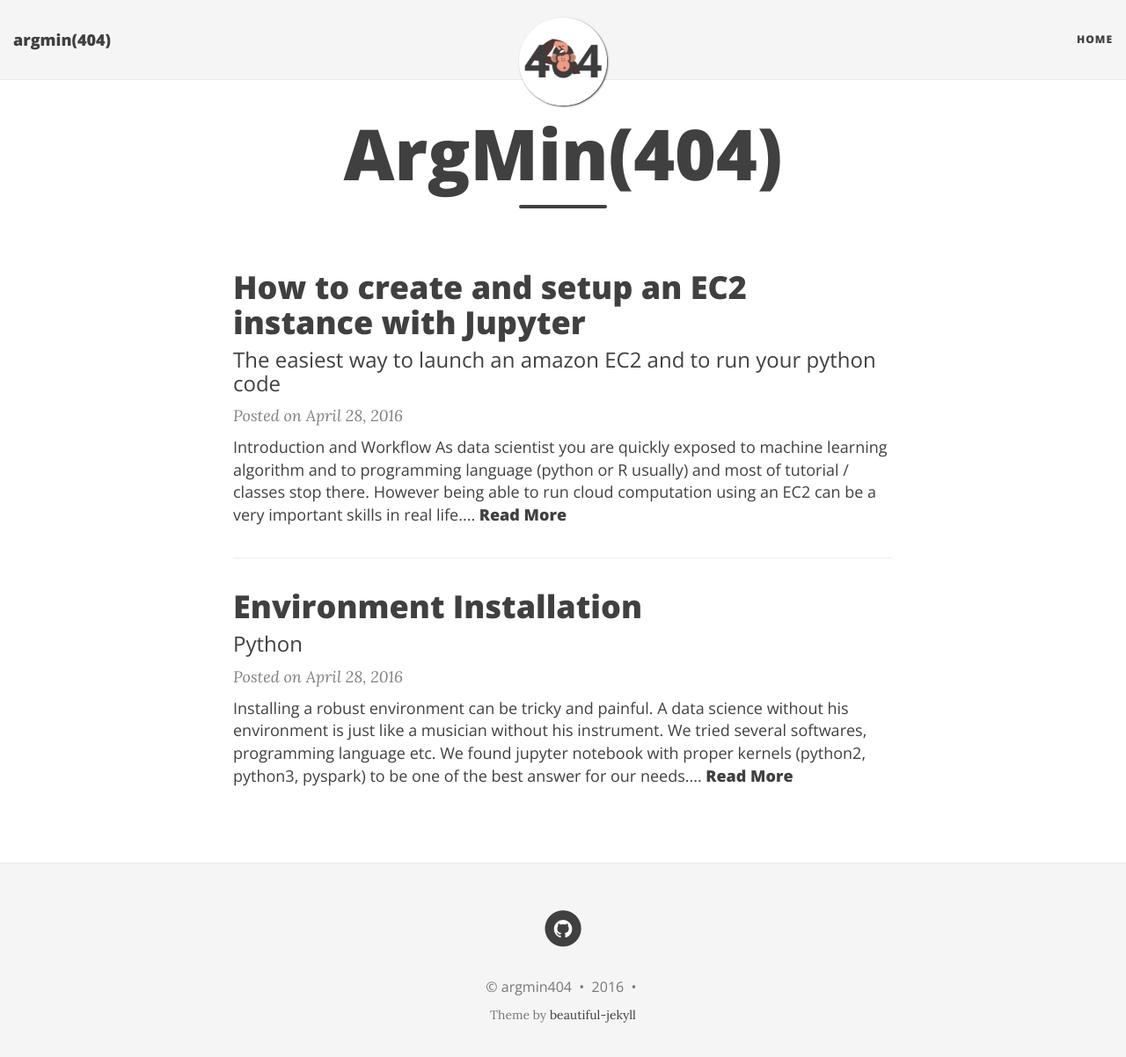
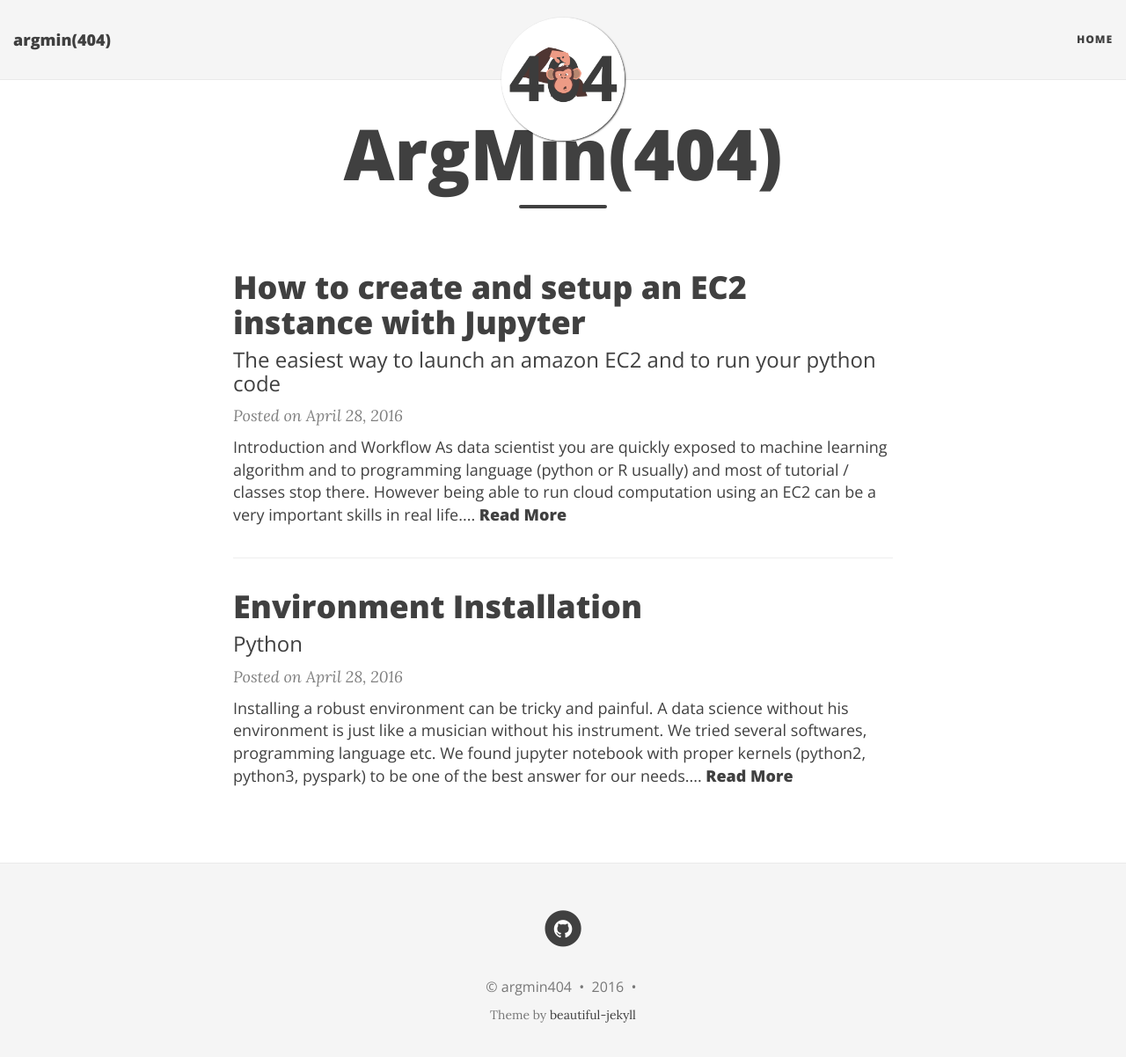
Before and after one commit to abouscarel/argmin404.github.io, a Jekyll site: the page built from index.html, in a window 1280 px wide and 1215 px high. Shown: the top 1202 px of the window at 88% size. Built offline with Jekyll 4.4.1, drawn with Linux system fonts in a browser that asks for light colours; nearby versions of some CDN libraries; the list of posts is cut into pages by our own code.

Commit message:
logo size

```diff
--- a/css/main.css
+++ b/css/main.css
@@ -161,7 +161,8 @@ img::-moz-selection {
 
 @media only screen and (min-width: 768px) {
   .navbar-custom .avatar-container {
-    width: 100px;
+    /*width: 100px;*/
+    width: 140px;
     margin-top: -50px;
   }
 
```
